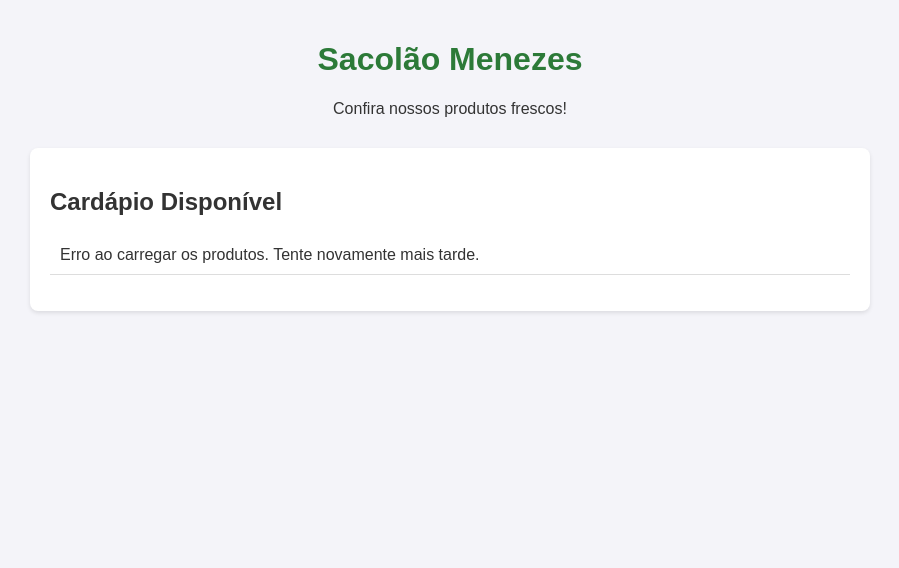
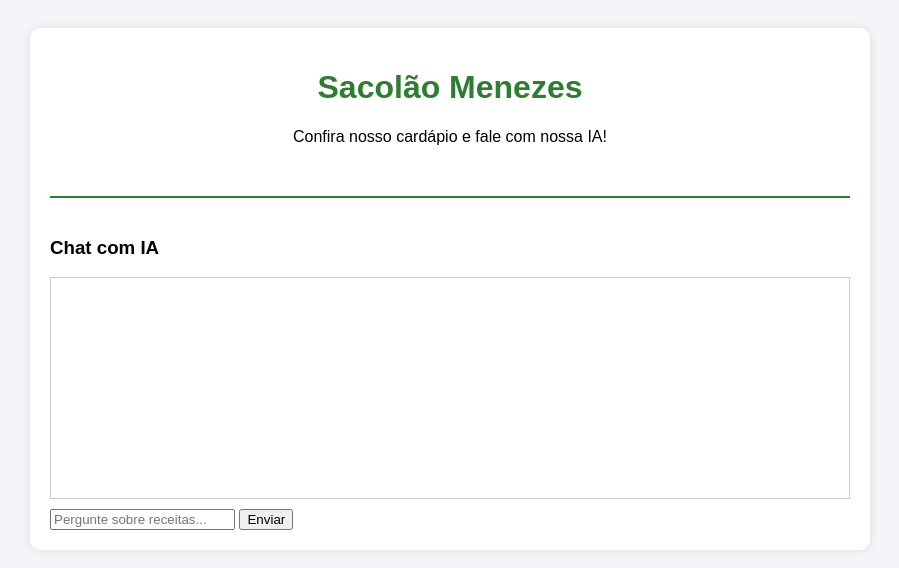
Before and after one commit to vieirasthefany50-a11y/sacolao-menezes, a website: page public/index.html in a window 1280 px wide. Shown: the whole page, without its empty margins (190-1089 px from the left). Drawn offline with Linux system fonts and the light colour scheme; no server answers.

Commit message:
Adiciona todos os produtos e estrutura de chat

```diff
--- a/public/index.html
+++ b/public/index.html
@@ -1,77 +1,56 @@
 <!DOCTYPE html>
-<html lang="pt-BR">
+<html lang="pt-br">
 <head>
     <meta charset="UTF-8">
-    <meta name="viewport" content="width=device-width, initial-scale=1.0">
-    <title>Sacolão Menezes - Delivery</title>
+    <title>Sacolão Menezes - IA</title>
     <style>
-        body {
-            font-family: Arial, sans-serif;
-            background-color: #f4f4f9;
-            margin: 0;
-            padding: 20px;
-            color: #333;
-        }
-        header {
-            text-align: center;
-            margin-bottom: 30px;
-        }
-        h1 {
-            color: #2c7a38;
-        }
-        .container {
-            max-width: 800px;
-            margin: 0 auto;
-            background: #fff;
-            padding: 20px;
-            border-radius: 8px;
-            box-shadow: 0 2px 4px rgba(0,0,0,0.1);
-        }
-        ul {
-            list-style-type: none;
-            padding: 0;
-        }
-        li {
-            padding: 10px;
-            border-bottom: 1px solid #ddd;
-            display: flex;
-            justify-content: space-between;
-        }
+        body { font-family: sans-serif; background-color: #f4f4f9; padding: 20px; }
+        .container { max-width: 800px; margin: auto; background: white; padding: 20px; border-radius: 10px; box-shadow: 0 0 10px rgba(0,0,0,0.1); }
+        h1 { color: #2e7d32; text-align: center; }
+        .grid { display: grid; grid-template-columns: repeat(auto-fill, minmax(150px, 1fr)); gap: 15px; margin-top: 20px; }
+        .card { border: 1px solid #ddd; padding: 10px; text-align: center; border-radius: 8px; }
+        .card img { width: 100px; height: 100px; object-fit: cover; }
+        #chat-box { margin-top: 30px; border-top: 2px solid #2e7d32; padding-top: 20px; }
+        #mensagens { height: 200px; overflow-y: scroll; border: 1px solid #ccc; padding: 10px; margin-bottom: 10px; }
     </style>
 </head>
 <body>
 
-    <header>
-        <h1>Sacolão Menezes</h1>
-        <p>Confira nossos produtos frescos!</p>
-    </header>
+<div class="container">
+    <h1>Sacolão Menezes</h1>
+    <p style="text-align: center;">Confira nosso cardápio e fale com nossa IA!</p>
 
-    <div class="container">
-        <h2>Cardápio Disponível</h2>
-        <ul id="lista-produtos">
-            Carregando produtos...
-        </ul>
+    <div id="cardapio" class="grid"></div>
+
+    <div id="chat-box">
+        <h3>Chat com IA</h3>
+        <div id="mensagens"></div>
+        <input type="text" id="inputChat" placeholder="Pergunte sobre receitas...">
+        <button onclick="enviarMensagem()">Enviar</button>
     </div>
+</div>
 
-    <script>
-        // Função para buscar os produtos da API consumindo a rota correta na nuvem
-        fetch('/api/produtos')
-            .then(response => response.json())
-            .then(produtos => {
-                const lista = document.getElementById('lista-produtos');
-                lista.innerHTML = ''; // Limpa o texto de carregando
+<script>
+    // Carregar produtos da API
+    fetch('/api/produtos')
+        .then(res => res.json())
+        .then(data => {
+            const container = document.getElementById('cardapio');
+            data.forEach(prod => {
+                container.innerHTML += `
+                    <div class="card">
+                        <img src="${prod.img}" alt="${prod.nome}">
+                        <p><strong>${prod.nome}</strong></p>
+                        <p>R$ ${prod.preco}</p>
+                    </div>
+                `;
+            });
+        });
 
-                produtos.forEach(produto => {
-                    const item = document.createElement('li');
-                    item.innerHTML = `<span>${produto.nome}</span> <strong>R$ ${produto.preco}</strong>`;
-                    lista.appendChild(item);
-                });
-            })
-            .catch(error => {
-                console.error('Erro ao buscar produtos:', error);
-                document.getElementById('lista-produtos').innerHTML = '<li>Erro ao carregar os produtos. Tente novamente mais tarde.</li>';
-            });
-    </script>
-
+    function enviarMensagem() {
+        // Lógica do chat aqui
+        alert("Enviando para a IA...");
+    }
+</script>
 </body>
 </html>
```
Also changed, not shown: cardapio.js (+18 -18 lines).
